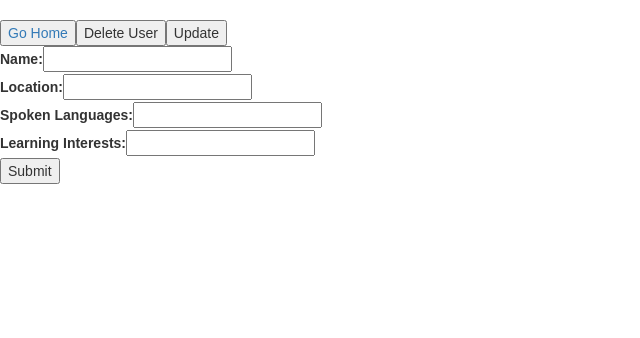
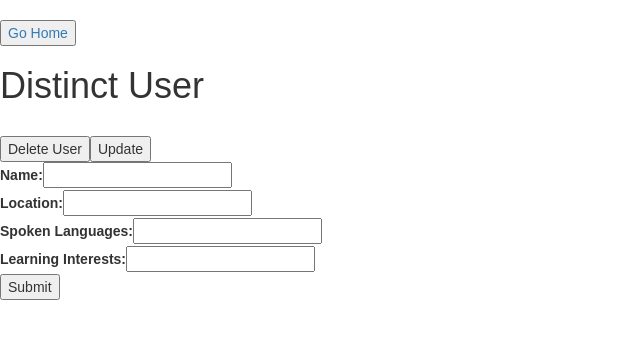
Before and after one commit to josephgeo259/BabelApp, a React (Create React App) app in the folder client/: page /users/1 in a window 1280 px wide. Both pictures are taken after a click on the button "Update". Shown: the top 338 px of the page, without its empty margins (0-640 px from the left). Built offline with nearby package versions, Linux system fonts and the light colour scheme; no server answers.

Commit message:
full crud on first model

```diff
--- a/client/src/components/SingleUser.js
+++ b/client/src/components/SingleUser.js
@@ -1,15 +1,12 @@
 import React, { Component } from 'react'
 import { Link } from 'react-router-dom'
 import axios from 'axios'
-import UpdateUser from './UpdateUser';
 import styled from 'styled-components';
 
 class SingleUser extends Component {
 
     state = {
         user: {},
-        comments:[],
-        blogs:[],
         showUpdate: false
     }
 
@@ -20,12 +17,6 @@ class SingleUser extends Component {
      componentDidMount() {
        this.getSingleUser()}
 
-    getSingleUser = async () => {
-            const userId = this.props.match.params.id;
-            const res = await axios.get(`/api/users/${userId}`);
-            const user = res.data;
-            this.setState({ user });
-             };
 
     removeUser = () => {
         const userId = this.props.match.params.id;
@@ -37,38 +28,40 @@ class SingleUser extends Component {
                 console.log(err);
             });
     };
+    getSingleUser = async () => {
+        const userId = this.props.match.params.id;
+        const res = await axios.get(`/api/users/${userId}`);
+        const user = res.data;
+        this.setState({ user });
+    };
 
-    handleSubmit = async event => {
+
+    handleSubmit = (event) => {
         event.preventDefault()
         const transferdata = {
-            name: this.state.name,
-            location: this.state.location,
-            spoken_languages: this.state.spoken_languages,
-            learning_interests: this.state.learning_interests
+            name: this.state.user.name,
+            location: this.state.user.location,
+            spoken_languages: this.state.user.spoken_languages,
+            learning_interests: this.state.user.learning_interests
         }
-        await axios.post('/api/users', transferdata);
-        await this.props.getAllUsers()
+        console.log(" transferdata ", transferdata)
+        const userId = this.state.user.id;
+        axios.put(`/api/users/${userId}`, transferdata)
+            .then((res) => {
+                console.log('From Server', res.data)
+                const user = { ...this.state.user }
+                this.setState({ user })
+            }).then(() => {
+                this.toggleShowUpdate()
+            })
+
     }
 
-    handleChange = (changedUser, event) => {
-        const users = [...this.state.users]
-        const newUsers = users.map((user) => {
-            if (user.id === changedUser.id) {
-                user[event.target.name] = event.target.value
-            }
-            return user
-        })
-        this.setState({ users: newUsers })
-    }
-
-    updateUser = (user) => {
-        console.log("updating the user in the db")
-        console.log("user Id being Updated", this.state.user.id)
-        axios.patch(`/api/users/${this.state.user._id}${user.id}`, { user })
-            .then(res => {
-                this.setState({ users: res.data.user })
-            })
-    }
+    handleChange = (event) => {
+        const user = { ...this.state.user };
+        user[event.target.name] = event.target.value;
+        this.setState({ user });
+    };
 
     render() {
 
@@ -77,17 +70,35 @@ class SingleUser extends Component {
                 <div>
                     <h1></h1>
                     <Link to='/'><button>Go Home</button></Link>
+                    <h1>Distinct User</h1>
+                <br />
+                <div>
+                </div>
                     <button onClick={this.removeUser}>Delete User</button>
+
                     <button onClick={this.toggleShowUpdate}>
                         Update {this.state.user.name}
                     </button>
-                    {this.state.showUpdate ?
-                        <UpdateUser
-                            user={this.state.user}
-                            toggleShowUpdate={this.toggleShowUpdate}
-                            getSingleUser={this.getSingleUser}
-                        />
-                     : null}
+                {this.state.showUpdate ? <form onSubmit={this.handleSubmit}>
+                    <div>
+                        <label htmlFor="name">Name: </label>
+                        <input onChange={this.handleChange} type="text" name="name" placeholder={this.state.user.name} />
+                    </div>
+                    <div>
+                        <label htmlFor="location">Location: </label>
+                        <input onChange={this.handleChange} type="text" name="location" placeholder={this.state.user.location} />
+                    </div>
+                    <div>
+                        <label htmlFor="spoken_languages">Spoken Languages: </label>
+                        <input onChange={this.handleChange} type="text" name="spoken_languages" placeholder={this.state.user.spoken_languages} />
+                    </div>
+                    <div>
+                        <label htmlFor="learning_interests">Learning Interests: </label>
+                        <input onChange={this.handleChange} type="text" name="learning_interests" placeholder={this.state.user.learning_interests} />
+                    </div>
+
+                    <button>Submit</button>
+                </form> : null}
                 </div>
 
         );
--- a/client/src/components/UpdateUser.js
+++ /dev/null
@@ -1,72 +0,0 @@
-import React, { Component } from "react";
-import axios from "axios";
-
-class UpdateUser extends Component {
-    state = {
-        user: {},
-    };
-
-    handleChange = event => {
-        const user = { ...this.state.user};
-        user[event.target.name] = event.target.value;
-        this.setState({ user });
-    };
-
-    componentDidMount() {
-        const user = this.props;
-        this.setState({ user: user });
-    }
-
-
-    handleSumbit = event => {
-        event.preventDefault();
-        const userId = this.props.user.id;
-        const transferdata = this.state.user;
-        axios.put(`/api/user/${userId}`, transferdata)
-            .then(res => {
-                this.setState({ user: res.data });
-                console.log(res.data);
-            })
-            .catch(err => {
-                console.log(err);
-            })
-            .then(() => {
-                this.props.getSingleUser();
-                this.props.toggleShowUpdate();
-            });
-    };
-
-
-    render() {
-        console.log
-        return(
-
-            <div>
-
-                <form onSubmit={this.handleSubmit}>
-                    <div>
-                        <label htmlFor="name">Name: </label>
-                        <input onChange={this.handleChange} type="text" name="name" value={this.props.user.name}/>
-                    </div>
-                    <div>
-                        <label htmlFor="location">Location: </label>
-                        <input onChange={this.handleChange} type="text" name="location" value={this.props.user.location} />
-                    </div>
-                    <div>
-                        <label htmlFor="spoken_languages">Spoken Languages: </label>
-                        <input onChange={this.handleChange} type="text" name="spoken_languages" value={this.props.user.spoken_languages}/>
-                    </div>
-                    <div>
-                        <label htmlFor="learning_interests">Learning Interests: </label>
-                        <input onChange={this.handleChange} type="text" name="learning_interests" value={this.props.user.learning_interests}/>
-                    </div>
-
-                    <button>Submit</button>
-                </form>
-
-            </div>
-        )
-    }
-}
-
-export default UpdateUser;
```
